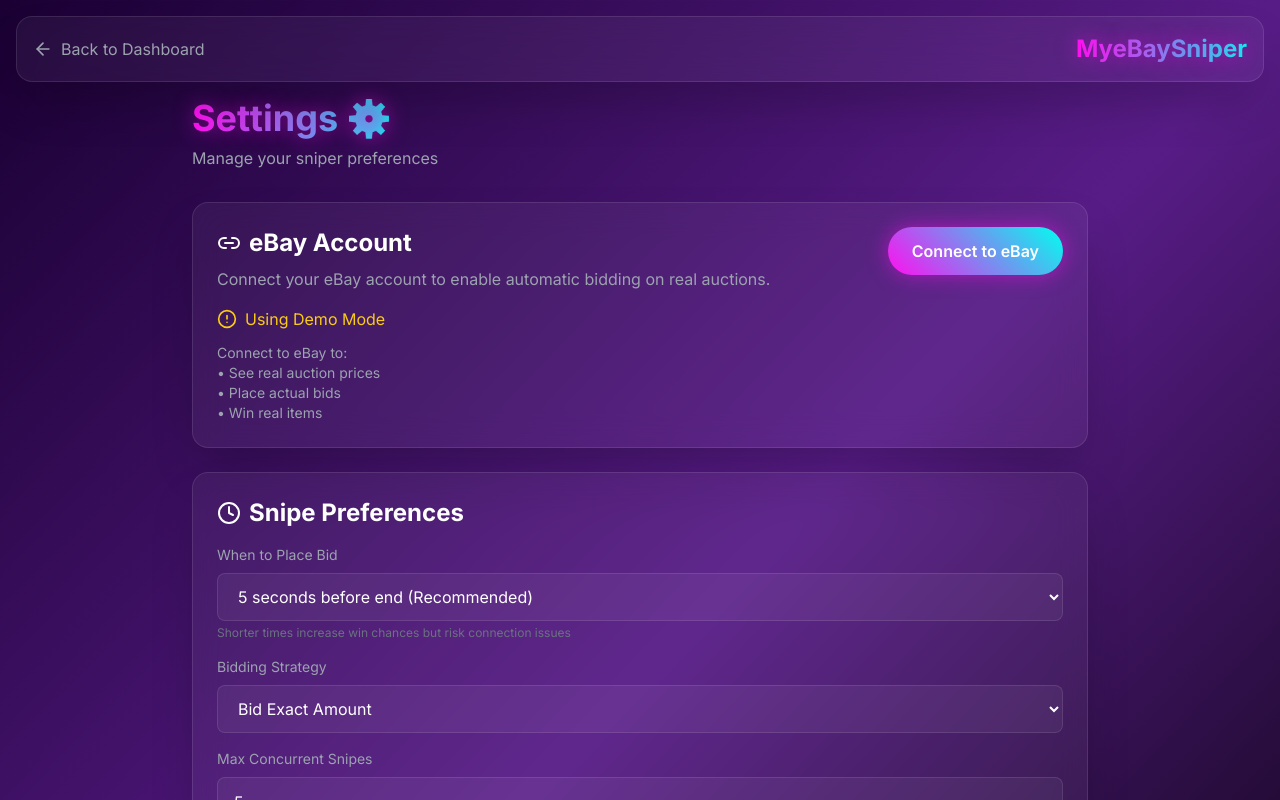
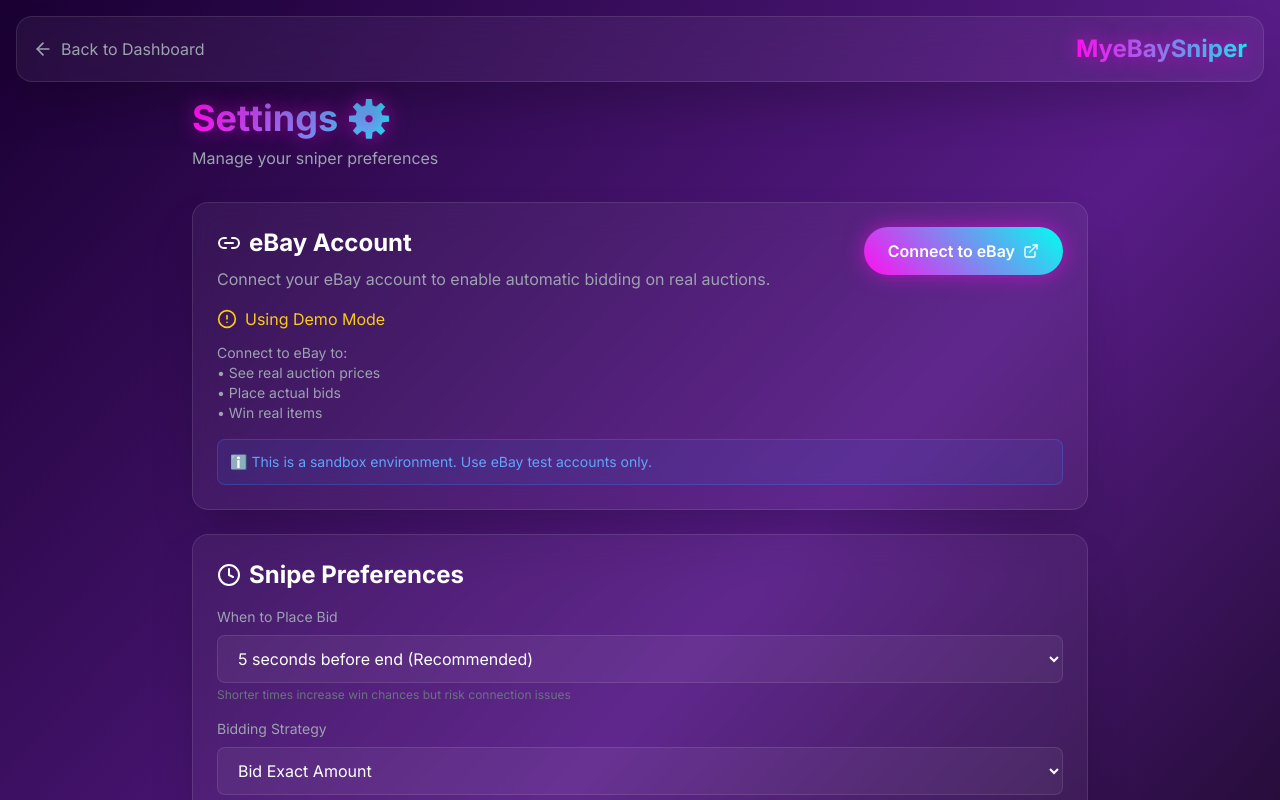
Before and after one commit to SiedahmedM/MyeBaySniper, a Next.js app: page /settings in a window 1280 px wide. Shown: the top 800 px of the page. Built offline with nearby package versions, Linux system fonts and the light colour scheme; no server answers.

Commit message:
Simplify eBay OAuth connection with popup window

```diff
--- a/src/app/settings/SettingsContent.tsx
+++ b/src/app/settings/SettingsContent.tsx
@@ -2,7 +2,7 @@
 
 import { useState, useEffect } from 'react'
 import { motion } from 'framer-motion'
-import { Link2, CheckCircle, AlertCircle, Clock, Bell } from 'lucide-react'
+import { Link2, CheckCircle, AlertCircle, Clock, Bell, ExternalLink } from 'lucide-react'
 import { useSearchParams } from 'next/navigation'
 import toast from 'react-hot-toast'
 
@@ -26,14 +26,18 @@
   }, [searchParams])
 
   const handleConnectEbay = () => {
-    // Check if environment variables are set
-    if (!process.env.NEXT_PUBLIC_EBAY_APP_ID) {
-      toast.error('eBay API not configured. Contact support.')
-      return
-    }
+    // Open eBay OAuth in new window
+    const oauthUrl = `https://auth.sandbox.ebay.com/oauth2/authorize?client_id=MohamedS-pro-SBX-eeff103ae-9e4491e8&response_type=code&redirect_uri=Mohamed_Siedahm-MohamedS-pro-SB-qezdx&scope=https://api.ebay.com/oauth/api_scope`
 
-    setIsLoading(true)
-    window.location.href = '/api/auth/ebay'
+    window.open(oauthUrl, '_blank', 'width=600,height=700')
+
+    toast('Complete the login in the popup window', { icon: '🔐' })
+
+    // Simulate connection after user completes OAuth
+    // In production, you'd check the auth status via API
+    setTimeout(() => {
+      toast('Check if you completed the eBay login, then refresh this page', { icon: '🔄', duration: 5000 })
+    }, 3000)
   }
 
   const handleDisconnect = () => {
@@ -103,23 +107,22 @@
             whileTap={{ scale: 0.95 }}
             onClick={isConnected ? handleDisconnect : handleConnectEbay}
             disabled={isLoading}
-            className={`px-6 py-3 rounded-full font-semibold transition-all ${
+            className={`px-6 py-3 rounded-full font-semibold transition-all flex items-center gap-2 ${
               isConnected
                 ? 'bg-red-500/20 text-red-400 hover:bg-red-500/30'
                 : 'neon-button'
             }`}
           >
             {isLoading ? 'Connecting...' : isConnected ? 'Disconnect' : 'Connect to eBay'}
+            {!isConnected && <ExternalLink className="w-4 h-4" />}
           </motion.button>
         </div>
 
-        {!process.env.NEXT_PUBLIC_EBAY_APP_ID && (
-          <div className="mt-4 p-3 bg-yellow-500/10 rounded-lg border border-yellow-500/30">
-            <p className="text-sm text-yellow-400">
-              ⚠️ eBay integration is not configured. Running in demo mode only.
-            </p>
-          </div>
-        )}
+        <div className="mt-4 p-3 bg-blue-500/10 rounded-lg border border-blue-500/30">
+          <p className="text-sm text-blue-400">
+            ℹ️ This is a sandbox environment. Use eBay test accounts only.
+          </p>
+        </div>
       </motion.div>
 
       {/* Snipe Settings */}
@@ -249,24 +252,18 @@
           animate={{ opacity: 1, height: 'auto' }}
           className="mt-4 p-4 bg-black/50 rounded-lg border border-gray-800"
         >
-          <h3 className="text-sm font-semibold mb-2 text-gray-400">Developer Setup</h3>
+          <h3 className="text-sm font-semibold mb-2 text-gray-400">eBay OAuth Info</h3>
           <p className="text-xs text-gray-500 mb-2">
-            To enable eBay API integration, set these environment variables:
+            Due to eBay's OAuth limitations, the connection process opens in a new window.
+            After completing the eBay login, the auth token needs to be manually retrieved.
           </p>
-          <pre className="text-xs bg-black/50 p-2 rounded overflow-x-auto">
-{`NEXT_PUBLIC_EBAY_APP_ID=xxx
-EBAY_CLIENT_ID=xxx
-EBAY_CLIENT_SECRET=xxx
-EBAY_REDIRECT_URI=http://localhost:3000/api/auth/ebay/callback`}
-          </pre>
-          <a
-            href="https://developer.ebay.com"
-            target="_blank"
-            rel="noopener noreferrer"
-            className="text-xs text-neon-pink hover:underline mt-2 inline-block"
-          >
-            Get API credentials →
-          </a>
+          <p className="text-xs text-gray-500 mb-2">
+            For production apps, you'd implement a server-side OAuth flow with proper redirect handling.
+          </p>
+          <div className="mt-2">
+            <p className="text-xs text-gray-400">RuName: Mohamed_Siedahm-MohamedS-pro-SB-qezdx</p>
+            <p className="text-xs text-gray-400">Client ID: MohamedS-pro-SBX-eeff103ae-9e4491e8</p>
+          </div>
         </motion.div>
       )}
     </>
```
